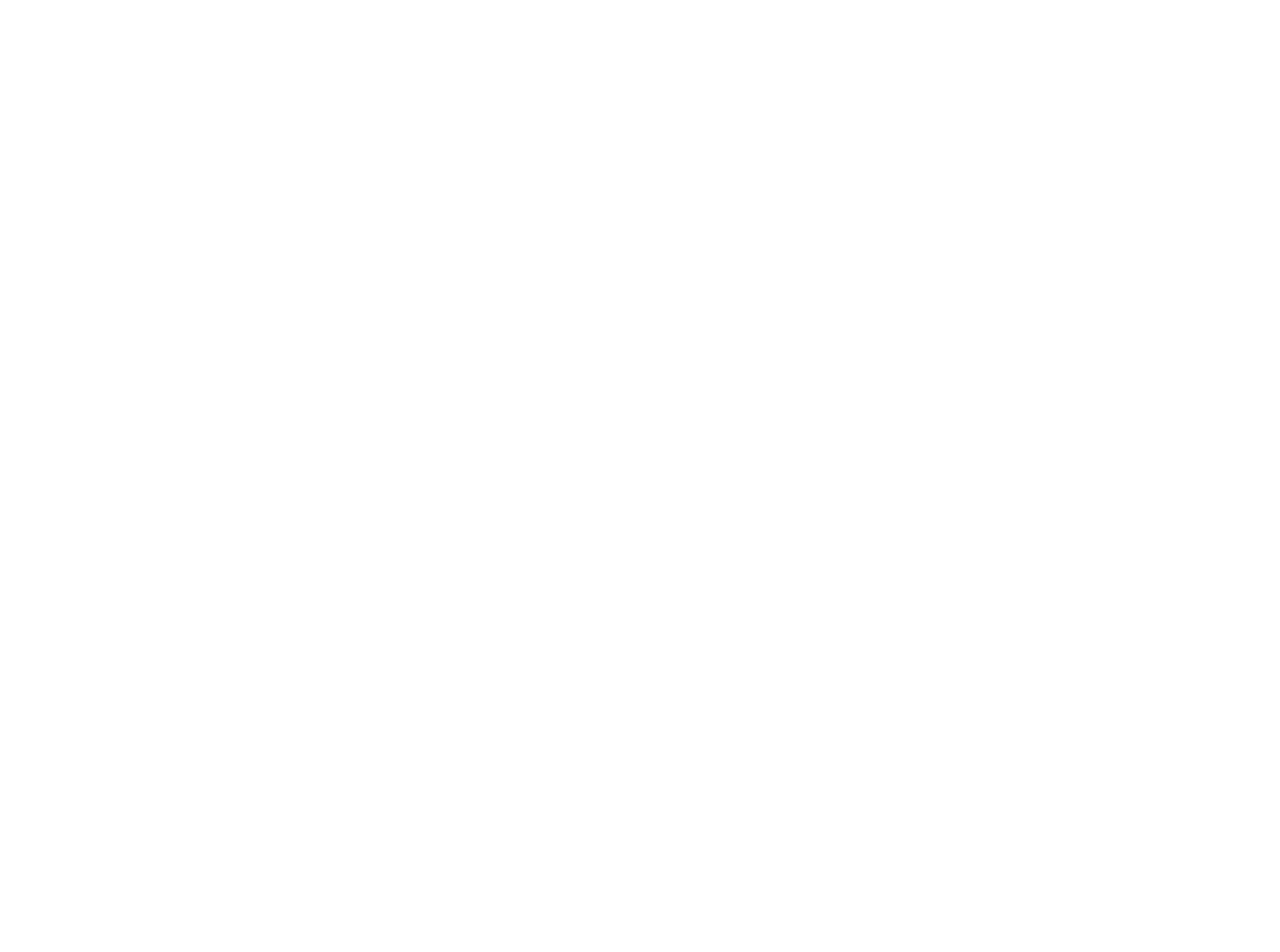
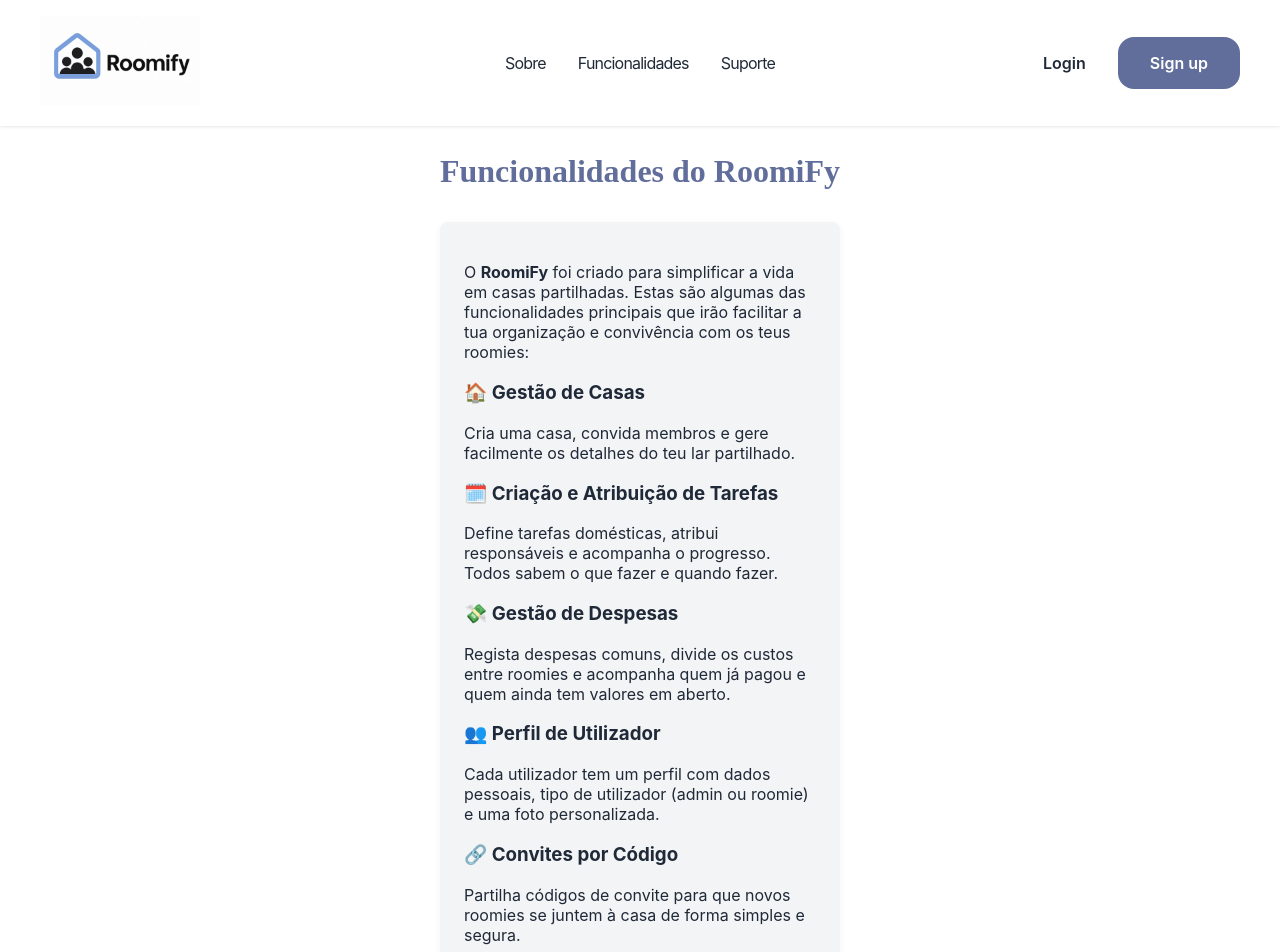
Before and after one commit to santyveloso/Roomify_V3, a React (Create React App) app in the folder frontend/: page /funcionalidades in a window 1280 px wide. Before the commit this address had no page. Shown: the top 952 px of the page. Before the commit the page ends 800 px from the top, so only its background shows below. Built offline with nearby package versions, Linux system fonts and the light colour scheme.

Commit message:
sobre, funcionalidades, suporte

```diff
--- a/frontend/src/App.js
+++ b/frontend/src/App.js
@@ -17,6 +17,9 @@
 import AdminTesteViews from './pages/AdminTesteViews';
 import FeedAdmin from './pages/FeedAdmin';
 import FeedRoomie from './pages/FeedRoomie';
+import Suporte from './pages/Suporte';
+import Funcionalidades from './pages/Funcionalidades';
+import Sobre from './pages/Sobre';
 
 function App() {
   return (
@@ -27,10 +30,7 @@
         */
         <Route path="/" element={<LandingPage />} />
         <Route path="/register" element={<RegisterPage />} />
-        {/* <Route path="/create-home-prev" element={<CreateHomePrev />} /> */}
         <Route path="/join-home" element={<JoinHome />} />
-        {/* <Route path="/dashboard" element={<Dashboard />} /> */}
-
         <Route path="/dashboard-admin" element={<DashboardAdmin />} />
         <Route path="/dashboard-roomie" element={<DashboardRoomie />} />
 
@@ -44,6 +44,10 @@
         <Route path="/criarcasa" element={<CriarCasa />} />
         <Route path="/houses/:houseId" element={<FeedAdmin />} />
         <Route path="/houses/:houseId/roomie" element={<FeedRoomie />} />
+        <Route path="/suporte" element={<Suporte />} />
+        <Route path="/funcionalidades" element={<Funcionalidades />} />
+        <Route path="/sobre" element={<Sobre />} />
+
 
 
 
--- /dev/null
+++ b/frontend/src/components/FuncComp.jsx
@@ -0,0 +1,43 @@
+import React from 'react';
+
+const FuncComp = () => {
+  return (
+    <div className="create-or-join-wrapper">
+      <h1 className="create-or-join-title">Funcionalidades do RoomiFy</h1>
+
+      <div className="house-switcher">
+        <div className="form-container">
+          <p>
+            O <strong>RoomiFy</strong> foi criado para simplificar a vida em casas partilhadas. Estas são algumas das funcionalidades principais que irão facilitar a tua organização e convivência com os teus roomies:
+          </p>
+
+          <h3>🏠 Gestão de Casas</h3>
+          <p>Cria uma casa, convida membros e gere facilmente os detalhes do teu lar partilhado.</p>
+
+          <h3>🗓️ Criação e Atribuição de Tarefas</h3>
+          <p>Define tarefas domésticas, atribui responsáveis e acompanha o progresso. Todos sabem o que fazer e quando fazer.</p>
+
+          <h3>💸 Gestão de Despesas</h3>
+          <p>Regista despesas comuns, divide os custos entre roomies e acompanha quem já pagou e quem ainda tem valores em aberto.</p>
+
+          <h3>👥 Perfil de Utilizador</h3>
+          <p>Cada utilizador tem um perfil com dados pessoais, tipo de utilizador (admin ou roomie) e uma foto personalizada.</p>
+
+          <h3>🔗 Convites por Código</h3>
+          <p>Partilha códigos de convite para que novos roomies se juntem à casa de forma simples e segura.</p>
+
+          <h3>📊 Dashboard Personalizado</h3>
+          <p>Administração e roomies têm dashboards adaptados às suas funcionalidades e responsabilidades.</p>
+
+          <hr style={{ margin: '1.5rem 0' }} />
+
+          <p>
+            Estamos sempre a trabalhar em novas funcionalidades para tornar o RoomiFy ainda mais completo. Tens uma sugestão? Entra em contacto com a equipa de suporte!
+          </p>
+        </div>
+      </div>
+    </div>
+  );
+};
+
+export default FuncComp;
--- a/frontend/src/components/NavAposLogin.jsx
+++ b/frontend/src/components/NavAposLogin.jsx
@@ -6,9 +6,9 @@
 
 export default function Navbar() {
   const navLinks = [
-    { label: 'Sobre', to: '/#sobre' },
-    { label: 'Funcionalidades', to: '/#funcionalidades' },
-    { label: 'Suporte', to: '/#suporte' },
+    { label: 'Sobre', to: '/sobre' },
+    { label: 'Funcionalidades', to: '/funcionalidades' },
+    { label: 'Suporte', to: '/suporte' },
   ];
 
   return (
--- a/frontend/src/components/Navbar.jsx
+++ b/frontend/src/components/Navbar.jsx
@@ -5,9 +5,9 @@
 
 export default function Navbar() {
   const navLinks = [
-    { label: 'Sobre',           to: '/#sobre' },
-    { label: 'Funcionalidades', to: '/#funcionalidades' },
-    { label: 'Suporte',         to: '/#suporte' },
+    { label: 'Sobre',           to: '/sobre' },
+    { label: 'Funcionalidades', to: '/funcionalidades' },
+    { label: 'Suporte',         to: '/suporte' },
   ];
 
   return (
--- /dev/null
+++ b/frontend/src/components/SobreComp.jsx
@@ -0,0 +1,41 @@
+import React from 'react';
+
+const SobreComp = () => {
+  return (
+    <div className="create-or-join-wrapper">
+      <h1 className="create-or-join-title">Sobre o RoomiFy</h1>
+
+      <div className="house-switcher">
+        <div className="form-container">
+          <p>
+            O <strong>RoomiFy</strong> nasceu da vontade de simplificar a vida em casas partilhadas.
+            Gerir tarefas, partilhar despesas e manter uma boa comunicação entre os housemates
+            pode ser desafiante — e é aí que o RoomiFy entra.
+          </p>
+
+          <p>
+            Com uma interface simples e intuitiva, o RoomiFy permite:
+          </p>
+
+          <ul>
+            <li>✅ Criar e organizar casas partilhadas</li>
+            <li>✅ Atribuir tarefas e acompanhar o seu progresso</li>
+            <li>✅ Gerir despesas com divisão personalizada entre os membros</li>
+            <li>✅ Comunicar através de notificações e partilha de avisos</li>
+            <li>✅ Manter o ambiente mais justo e equilibrado em casa</li>
+          </ul>
+
+          <p>
+            Desenvolvido por estudantes para estudantes (e não só!), o RoomiFy é um projeto
+            académico com um propósito real. Acreditamos que uma boa organização é a chave
+            para uma convivência saudável e divertida.
+          </p>
+
+          <p><em>#PartilhaResponsável #VidaComunitária #RoomiFy</em></p>
+        </div>
+      </div>
+    </div>
+  );
+};
+
+export default SobreComp;
--- /dev/null
+++ b/frontend/src/components/SuporteComp.jsx
@@ -0,0 +1,40 @@
+import React from 'react';
+
+const SuporteComp = () => {
+  return (
+    <div className="create-or-join-wrapper">
+      <h1 className="create-or-join-title">Precisas de Ajuda?</h1>
+
+      <div className="house-switcher">
+        <div className="form-container">
+          <p>
+            Estamos aqui para te ajudar a tirar o máximo proveito do <strong>RoomiFy</strong>!<br />
+            Se tiveres dúvidas, problemas técnicos ou sugestões, não hesites em contactar-nos.
+          </p>
+
+          <p><strong>📬 Email de Suporte:</strong> support@roomify.pt</p>
+          <p><strong>📞 Linha Direta:</strong> +351 920 136 576</p>
+          <p><strong>🕐 Horário de Atendimento:</strong> Dias úteis das 9h às 18h</p>
+
+          <hr style={{ margin: '1.5rem 0' }} />
+
+          <h3>Perguntas Frequentes</h3>
+
+          <p><strong>• Como entro numa casa com código?</strong><br />
+          Regista-te, faz Login e insere o código de convite que recebeste.</p>
+
+          <p><strong>• Esqueci-me da minha password. E agora?</strong><br />
+          Entra em contacto connosco por email e ajudamos-te a recuperar o acesso.</p>
+
+          <p><strong>• Posso sair de uma casa e entrar noutra?</strong><br />
+          Sim! Pede ao administrador para te remover ou contacta o suporte para te ajudarmos.</p>
+
+          <hr style={{ margin: '1.5rem 0' }} />
+
+        </div>
+      </div>
+    </div>
+  );
+};
+
+export default SuporteComp;
--- /dev/null
+++ b/frontend/src/pages/Funcionalidades.jsx
@@ -0,0 +1,20 @@
+import React from 'react';
+import Navbar from '../components/Navbar';
+import Footer from '../components/Footer';
+import LoginForm from '../components/LoginForm';
+import '../Auth.css'
+import FuncComp from  '../components/FuncComp'
+
+function Funcionalidades() {
+  return (
+    <div className="page-wrapper">
+      <Navbar />
+      <main className="login-container">
+        <FuncComp />
+      </main>
+      <Footer />
+    </div>
+  );
+}
+
+export default Funcionalidades;
--- /dev/null
+++ b/frontend/src/pages/Sobre.jsx
@@ -0,0 +1,20 @@
+import React from 'react';
+import Navbar from '../components/Navbar';
+import Footer from '../components/Footer';
+import LoginForm from '../components/LoginForm';
+import '../Auth.css'
+import SobreComp from  '../components/SobreComp'
+
+function Sobre() {
+  return (
+    <div className="page-wrapper">
+      <Navbar />
+      <main className="login-container">
+        <SobreComp />
+      </main>
+      <Footer />
+    </div>
+  );
+}
+
+export default Sobre;
--- /dev/null
+++ b/frontend/src/pages/Suporte.jsx
@@ -0,0 +1,20 @@
+import React from 'react';
+import Navbar from '../components/Navbar';
+import Footer from '../components/Footer';
+import LoginForm from '../components/LoginForm';
+import '../Auth.css'
+import SuporteComp from  '../components/SuporteComp'
+
+function Suporte() {
+  return (
+    <div className="page-wrapper">
+      <Navbar />
+      <main className="login-container">
+        <SuporteComp />
+      </main>
+      <Footer />
+    </div>
+  );
+}
+
+export default Suporte;
```
Also changed, not shown: 1 other file (tests, documents, lock files or other folders).
